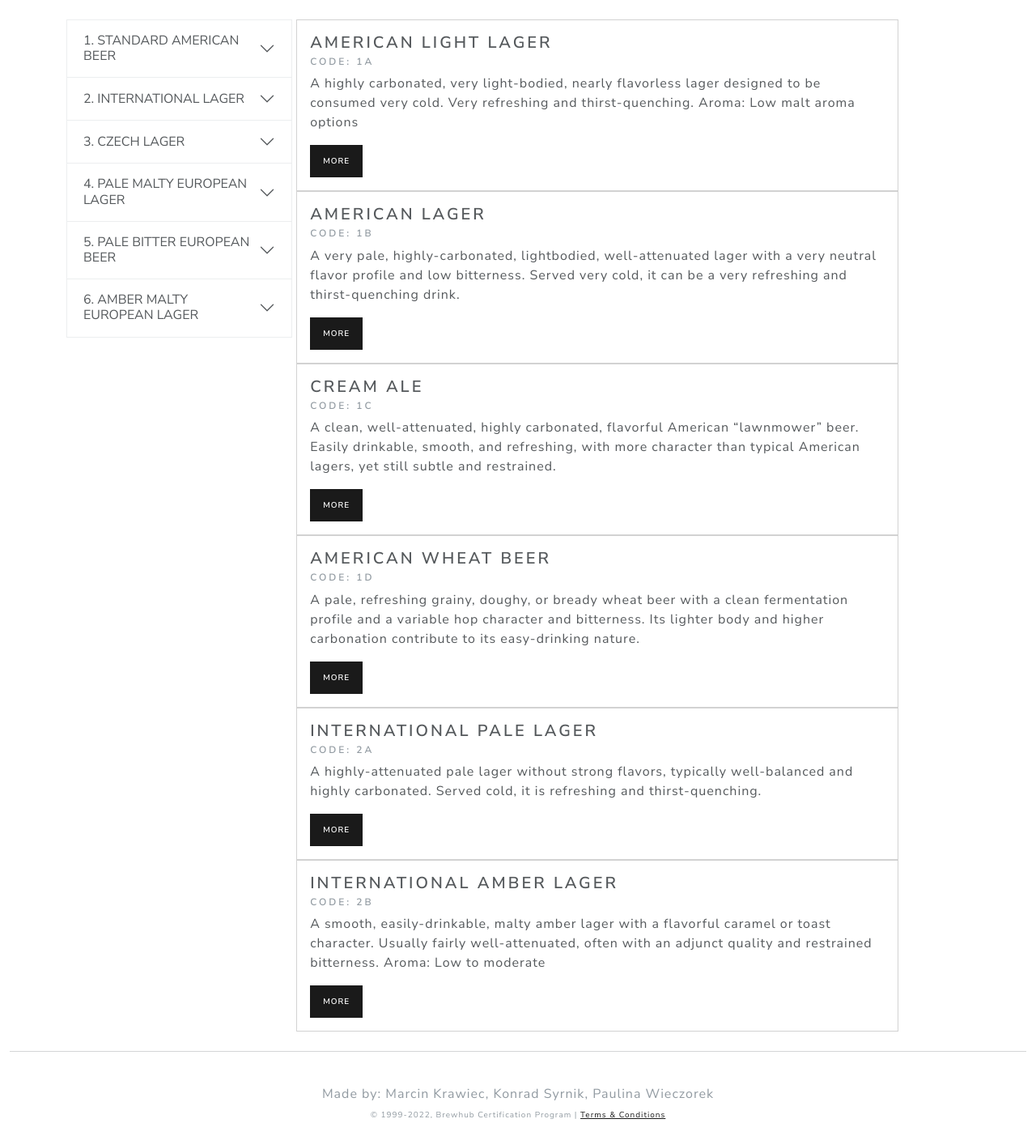
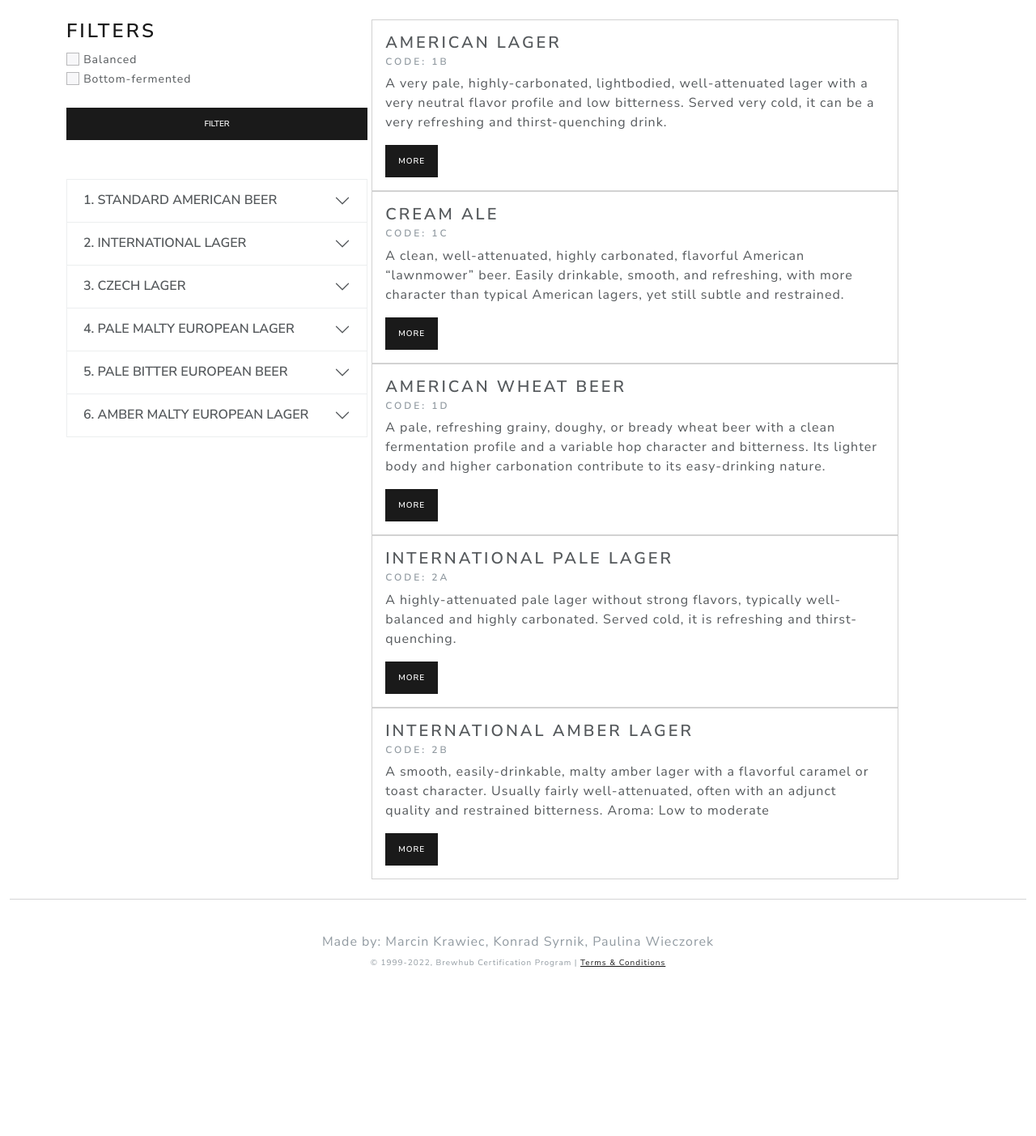
Before and after one commit to marcin-kraviec/brewhub, a Flask app: page /beer_styles in a window 1280 px wide. Shown: the part 100-1503 px from the top of the page at 81% size. After the commit the page ends 1294 px from the top, so only its background shows below. Run offline with Flask 2, Linux system fonts and the light colour scheme; some libraries are stand-ins or nearby versions.

Commit message:
Add profile html files and filtering functionality in beer_styles

```diff
--- a/brewhub/templates/base.html
+++ b/brewhub/templates/base.html
@@ -54,6 +54,7 @@
               {% if session['logged_in'] == True %}
               <a class="dropdown-item" style="font-size: 17px">Logged as: <strong style="font-size: 17px">{{ session['username'] }}</strong></a>
               <a class="dropdown-item" href="/profile">View profile</a>
+              <a class="dropdown-item" href="/edit_profile">Edit profile</a>
               <div class="dropdown-divider"></div>
               <a class="dropdown-item text-muted"  href="/logout">Log out</a>
               {% else %}
--- a/brewhub/templates/beer_styles.html
+++ b/brewhub/templates/beer_styles.html
@@ -1,15 +1,33 @@
 {% extends "base.html" %}
 {% block content %}
     <div class="container">
-    <div class="element col-lg-3" style="display: inline-block; vertical-align: top;">
+
+    <div class="element col-lg-4" style="display: inline-block; vertical-align: top;">
+
+        <h3>Filters</h3>
+
+        <form method="post">
+        <input class="form-check-input" name='filter' type="checkbox" value="balanced">
+            <label class="form-check-label" for="flexCheckDefault">
+                <small> Balanced </small>
+            </label><br/>
+        <input class="form-check-input" name='filter' type="checkbox" value="bottom-fermented">
+            <label class="form-check-label" for="flexCheckDefault">
+                <small> Bottom-fermented </small>
+            </label><br/><br/>
+        <button type="submit" class="btn btn-primary btn-sm" style="width: 100%">Filter</button>
+        </form>
+
+        <br/><br/>
+
         <div class="accordion" id="accordionExample">
           <div class="accordion-item">
             <h2 class="accordion-header" id="headingOne">
               <button class="accordion-button collapsed" type="button" data-bs-toggle="collapse" data-bs-target="#collapseOne" aria-expanded="false" aria-controls="collapseOne">
-                1. STANDARD AMERICAN BEER
+                  <strong>1. STANDARD AMERICAN BEER</strong>
               </button>
             </h2>
-            <div id="collapseOne" class="accordion-collapse collapse" aria-labelledby="headingOne" data-bs-parent="#accordionExample" style="">
+            <div id="collapseOne" class="accordion-collapse collapse" aria-labelledby="headingOne" data-bs-parent="#accordionExample">
               <div class="accordion-body">
                 This category describes everyday American beers that have a wide public appeal. Containing both ales and lagers, the beers of this
 category are not typically complex, and have smooth, accessible flavors. The ales tend to have lager-like qualities, or are designed to
@@ -21,7 +39,7 @@ described in the International Lager category.
           <div class="accordion-item">
             <h2 class="accordion-header" id="headingTwo">
               <button class="accordion-button collapsed" type="button" data-bs-toggle="collapse" data-bs-target="#collapseTwo" aria-expanded="false" aria-controls="collapseTwo">
-                2. INTERNATIONAL LAGER
+                  <strong>2. INTERNATIONAL LAGER</strong>
               </button>
             </h2>
             <div id="collapseTwo" class="accordion-collapse collapse" aria-labelledby="headingTwo" data-bs-parent="#accordionExample" style="">
@@ -37,7 +55,7 @@ are actually labeled as such, but is more of a categorization of similar beers p
           <div class="accordion-item">
             <h2 class="accordion-header" id="headingThree">
               <button class="accordion-button collapsed" type="button" data-bs-toggle="collapse" data-bs-target="#collapseThree" aria-expanded="false" aria-controls="collapseThree">
-                3. CZECH LAGER
+                  <strong>3. CZECH LAGER</strong>
               </button>
             </h2>
             <div id="collapseThree" class="accordion-collapse collapse" aria-labelledby="headingThree" data-bs-parent="#accordionExample" style="">
@@ -66,7 +84,7 @@ step infusion mashes. These differences characterize the richness, mouthfeel, an
           <div class="accordion-item">
             <h2 class="accordion-header" id="headingFour">
               <button class="accordion-button collapsed" type="button" data-bs-toggle="collapse" data-bs-target="#collapseFour" aria-expanded="false" aria-controls="collapseFour">
-                4. PALE MALTY EUROPEAN LAGER
+                  <strong>4. PALE MALTY EUROPEAN LAGER</strong>
               </button>
             </h2>
             <div id="collapseFour" class="accordion-collapse collapse" aria-labelledby="headingFour" data-bs-parent="#accordionExample" style="">
@@ -79,7 +97,7 @@ balance while remaining well-attenuated.
           <div class="accordion-item">
             <h2 class="accordion-header" id="headingFive">
               <button class="accordion-button collapsed" type="button" data-bs-toggle="collapse" data-bs-target="#collapseFive" aria-expanded="false" aria-controls="collapseFive">
-                5. PALE BITTER EUROPEAN BEER
+                  <strong>5. PALE BITTER EUROPEAN BEER</strong>
               </button>
             </h2>
             <div id="collapseFive" class="accordion-collapse collapse" aria-labelledby="headingFive" data-bs-parent="#accordionExample" style="">
@@ -93,7 +111,7 @@ are well-attenuated as are most German beers.
           <div class="accordion-item">
             <h2 class="accordion-header" id="headingSix">
               <button class="accordion-button collapsed" type="button" data-bs-toggle="collapse" data-bs-target="#collapseSix" aria-expanded="false" aria-controls="collapseSix">
-                6. AMBER MALTY EUROPEAN LAGER
+                  <strong>6. AMBER MALTY EUROPEAN LAGER</strong>
               </button>
             </h2>
             <div id="collapseSix" class="accordion-collapse collapse" aria-labelledby="headingSix" data-bs-parent="#accordionExample" style="">
@@ -105,7 +123,10 @@ starkbier in strength.
           </div>
         </div>
     </div>
-    <div class="element col-lg-8" style="display: inline-block;">
+
+
+    <div class="element col-lg-7" style="display: inline-block;">
+        {% if check_american_light_lager %}
         <div class="card" style="display: inline-block">
           <div class="card-body">
             <h4 class="card-title">American Light Lager</h4>
@@ -117,6 +138,7 @@ Aroma: Low malt aroma options<br/></p>
             <a href="{{ url_for('views.beer_styles_2', s='American Light Lager') }}" class="btn btn-primary btn-sm">More</a>
           </div>
         </div>
+        {% endif %}
         <div class="card" style="display: inline-block;">
           <div class="card-body">
             <h4 class="card-title">American Lager</h4>
--- a/brewhub/views.py
+++ b/brewhub/views.py
@@ -39,6 +39,9 @@ def login():
             session['logged_in'] = True
             session['id'] = existing_users[0][0]
             session['username'] = existing_users[0][1]
+            session['email'] = existing_users[0][2]
+            session['age'] = existing_users[0][4]
+            session['bio'] = existing_users[0][5]
             # Redirect to home page
             flash('Logged in successfully!')
             return render_template('index.html')
@@ -54,6 +57,9 @@ def logout():
     session.pop('logged_in', None)
     session.pop('id', None)
     session.pop('username', None)
+    session.pop('email', None)
+    session.pop('age', None)
+    session.pop('bio', None)
     # Redirect to login page
     flash('Logged out...')
     return render_template('index.html')
@@ -115,14 +121,32 @@ def register():
 
 @views.route('/beer_styles', methods=['GET', 'POST'])
 def beer_styles():
-    return render_template('beer_styles.html')
+    american_light_lager = ['balanced', 'bottom-fermented', 'lagered', 'north-america', 'pale-color', 'pale-lager-family', 'session-strength', 'traditional-style']
+    filters = request.form.getlist('filter')
+    check_american_light_lager = all(item in american_light_lager for item in filters)
+    if not filters:
+        check_american_light_lager = False
+    print(filters)
+    print(check_american_light_lager)
+    return render_template('beer_styles.html', check_american_light_lager=check_american_light_lager)
 
 
 @views.route('/beer_styles/<string:s>', methods=['GET', 'POST'])
 def beer_styles_2(s=''):
     print(s)
-    styles = list()
-    styles.append('American Light Lager')
-    styles.append('American Lager')
-    print(styles)
+    # styles = list()
+    # styles.append('American Light Lager')
+    # styles.append('American Lager')
+    # print(styles)
     return render_template('beer_styles_2.html', s=s)
+
+
+@views.route('/profile')
+def view_profile():
+    return render_template('profile.html')
+
+
+@views.route('/edit_profile', methods=['GET', 'POST'])
+def edit_profile():
+    ages = list(range(18, 100))
+    return render_template('edit_profile.html', ages=ages)
```
Also changed, not shown: brewhub/templates/beer_styles_2.html (+15 -15 lines), brewhub/templates/edit_profile.html (added, +41 -0 lines), brewhub/templates/profile.html (added, +18 -0 lines).
